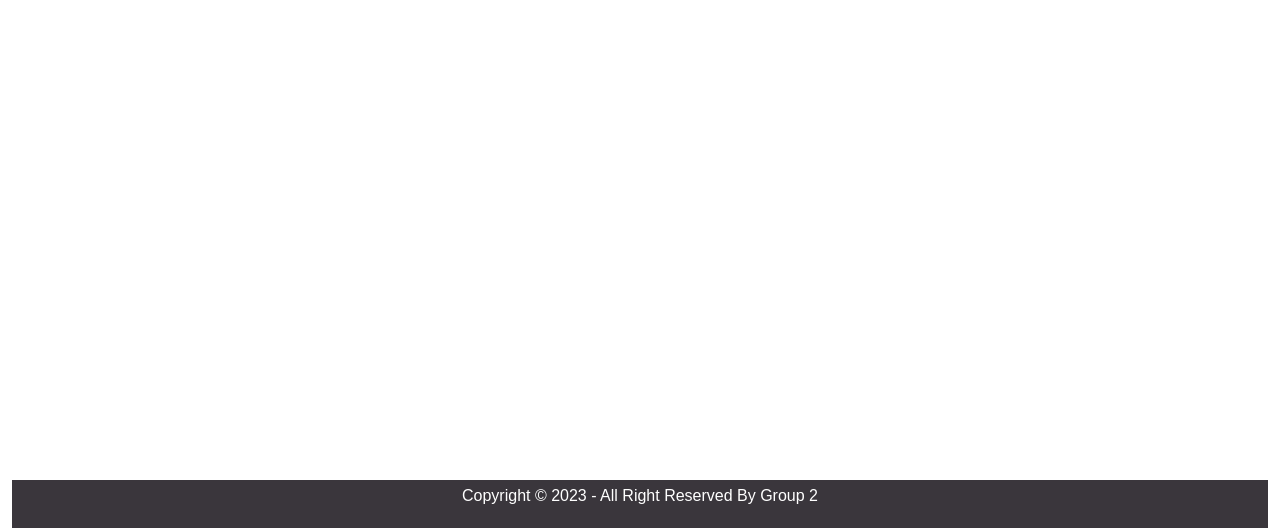
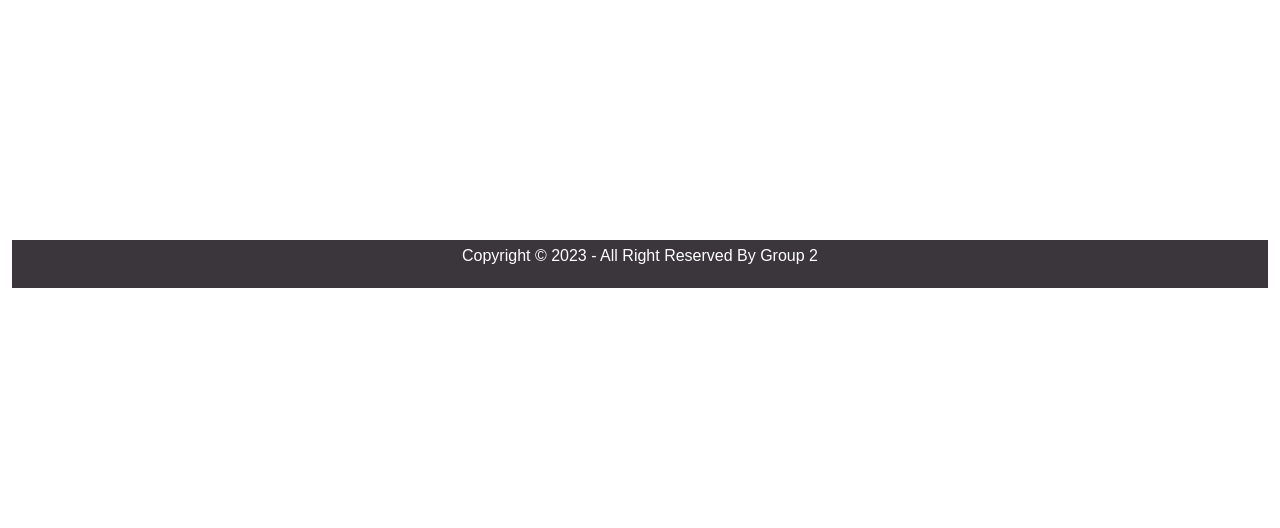
Before and after one commit to alamindesign/Expense-Management, a Django app: page /balance/ in a window 1280 px wide. Shown: the part 578-1106 px from the top of the page. After the commit the page ends 866 px from the top, so only its background shows below. Run offline with Django 3.2, Linux system fonts and the light colour scheme; data comes from the database, SQL or seed files in the repository; some libraries are stand-ins or nearby versions.

Commit message:
modified style

```diff
--- a/ExpenseManagement/static/css/style.css
+++ b/ExpenseManagement/static/css/style.css
@@ -5,8 +5,8 @@
   font-family: "josefin sans", sans-serif;
 }
 .main {
-  height: 100vh;
   width: 100%;
+  padding-bottom: 100px;
 }
 
 nav {
```
